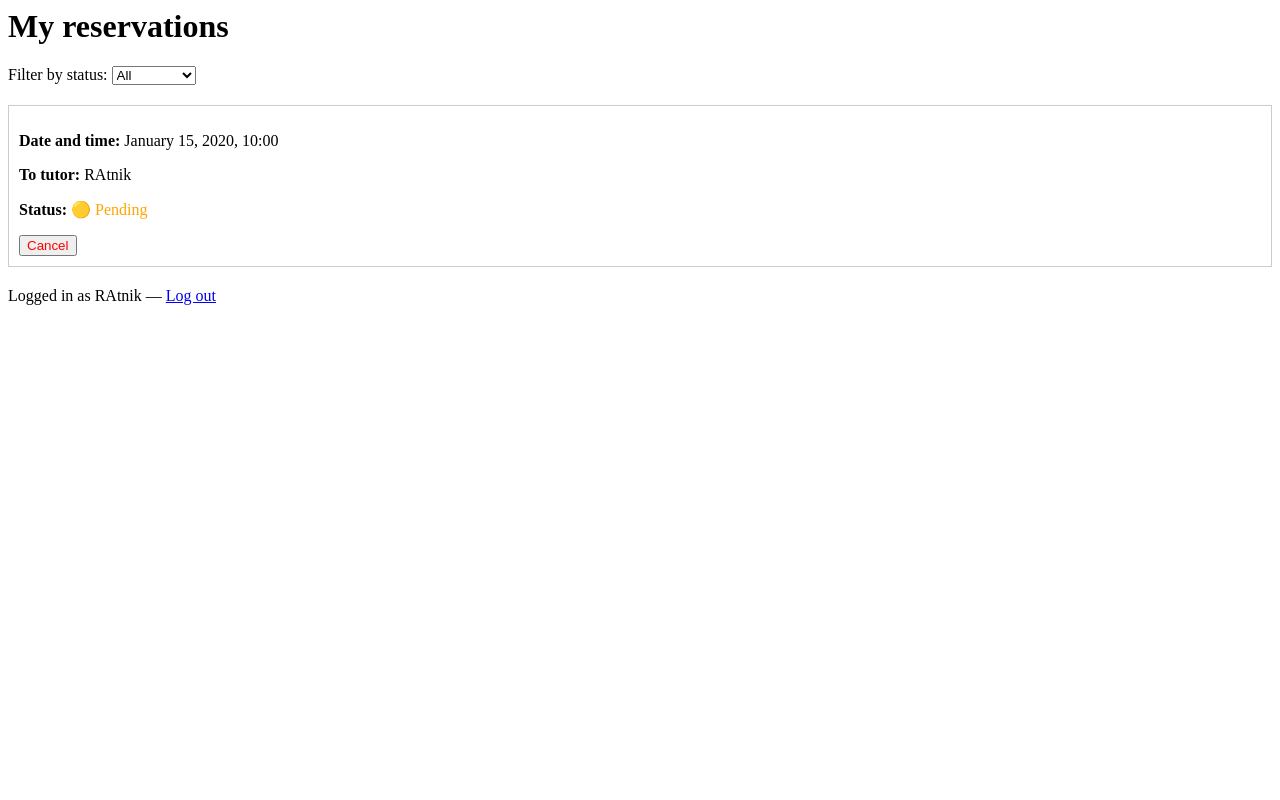
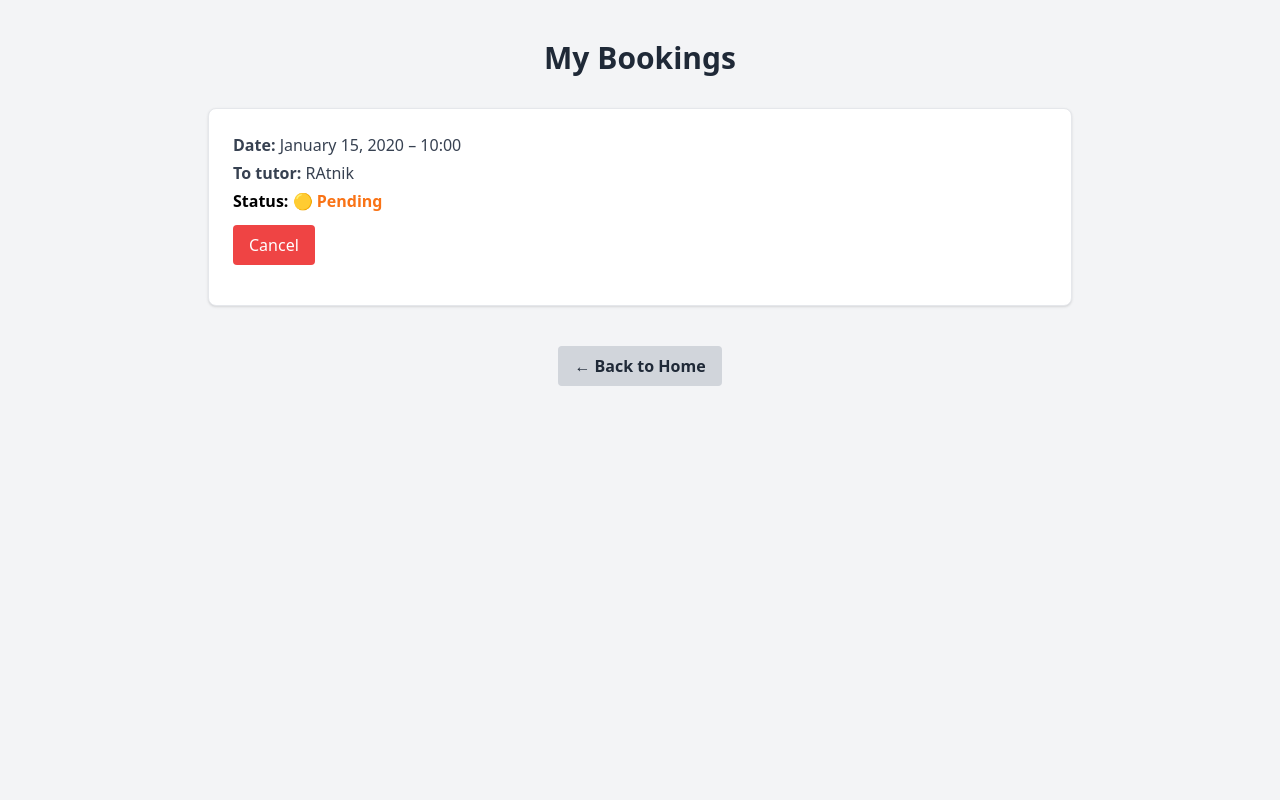
Before and after one commit to RAtnik00/booking-platform, a Django app: page /my-bookings/ in a window 1280 px wide. Run offline with Django 5.2, Linux system fonts and the light colour scheme; a user stored in the database is signed in; data comes from the database, SQL or seed files in the repository; both versions use the stored data as it was after the commit; tables that the repository leaves empty hold one stand-in row (values such as "Sample post"); some libraries are stand-ins or nearby versions.

Commit message:
add new ui

```diff
--- a/tutor_booking/tutors/templates/tutors/my_bookings.html
+++ b/tutor_booking/tutors/templates/tutors/my_bookings.html
@@ -1,56 +1,66 @@
-<h1>My reservations</h1>
+<head>
+  <script src="https://cdn.tailwindcss.com"></script>
+</head>
 
-<form method="get" style="margin-bottom: 20px;">
-  <label for="status">Filter by status:</label>
-  <select name="status" id="status" onchange="this.form.submit()">
-    <option value="">All</option>
-    <option value="pending" {% if request.GET.status == 'pending' %} selected {% endif %}>Pending</option>
-    <option value="confirmed" {% if request.GET.status == 'confirmed' %} selected {% endif %}>Confirmed</option>
-    <option value="cancelled" {% if request.GET.status == 'cancelled' %} selected {% endif %}>Cancelled</option>
+<body class="bg-gray-100 min-h-screen py-10">
 
-  </select>
-</form>
+  <div class="max-w-4xl mx-auto px-4">
+    <h1 class="text-3xl font-bold mb-8 text-center text-gray-800">My Bookings</h1>
 
     {% if bookings %}
+      <div class="space-y-6">
         {% for booking in bookings %}
-    <div style="margin-bottom: 20px; padding: 10px; border: 1px solid #ccc;">
-      <p><strong>Date and time:</strong> {{ booking.datetime|date:"F d, Y, H:i" }}</p>
+          <div class="bg-white p-6 rounded-lg shadow border border-gray-200">
+            <p class="text-gray-700 mb-1">
+              <strong>Date:</strong> {{ booking.datetime|date:"F d, Y – H:i" }}
+            </p>
 
             {% if request.user.role == 'student' %}
-        <p><strong>To tutor:</strong> {{ booking.tutor.username }}</p>
+              <p class="text-gray-700 mb-1"><strong>To tutor:</strong> {{ booking.tutor.username }}</p>
             {% elif request.user.role == 'tutor' %}
-        <p><strong>From student:</strong> {{ booking.student.username }}</p>
+              <p class="text-gray-700 mb-1"><strong>From student:</strong> {{ booking.student.username }}</p>
             {% endif %}
 
-            <p>
+            <p class="mb-3">
               <strong>Status:</strong>
               {% if booking.status == 'pending' %}
-          <span style="color: orange;">🟡 Pending</span>
+                <span class="text-orange-500 font-semibold">🟡 Pending</span>
               {% elif booking.status == 'confirmed' %}
-          <span style="color: green;">🟢 Confirmed</span>
+                <span class="text-green-600 font-semibold">🟢 Confirmed</span>
               {% elif booking.status == 'cancelled' %}
-          <span style="color: gray;">🔴 Cancelled</span>
+                <span class="text-gray-500 font-semibold">🔴 Cancelled</span>
               {% endif %}
             </p>
 
+            <div class="flex space-x-4">
               {% if request.user.role == 'student' and booking.status != 'cancelled' %}
-        <form method="post" action="{% url 'cancel_booking' booking.id %}" style="display:inline;">
+                <form method="post" action="{% url 'cancel_booking' booking.id %}">
                   {% csrf_token %}
-          <button type="submit" style="color: red;">Cancel</button>
+                  <button type="submit" class="bg-red-500 hover:bg-red-600 text-white px-4 py-2 rounded">
+                    Cancel
+                  </button>
                 </form>
               {% endif %}
 
               {% if request.user.role == 'tutor' and booking.status == 'pending' %}
-        <form method="post" action="{% url 'confirm_booking' booking.id %}" style="display:inline;">
+                <form method="post" action="{% url 'confirm_booking' booking.id %}">
                   {% csrf_token %}
-          <button type="submit" style="color: green;">Confirm</button>
+                  <button type="submit" class="bg-green-500 hover:bg-green-600 text-white px-4 py-2 rounded">
+                    Confirm
+                  </button>
                 </form>
               {% endif %}
             </div>
+          </div>
         {% endfor %}
+      </div>
     {% else %}
-      <p>😔 You don’t have any bookings yet.</p>
+      <p class="text-center text-gray-600">😔 You don’t have any bookings yet.</p>
     {% endif %}
-{% if user.is_authenticated %}
-  <p>Logged in as {{ user.username }} — <a href="{% url 'logout' %}">Log out</a></p>
-{% endif %}
+  </div>
+  <div class="mt-10 text-center">
+    <a href="{% url 'home' %}" class="inline-block bg-gray-300 hover:bg-gray-400 text-gray-800 font-semibold py-2 px-4 rounded">
+      ← Back to Home
+    </a>
+  </div>
+</body>
```
Also changed, not shown: tutor_booking/tutors/templates/tutors/home.html (+32 -13 lines), tutor_booking/tutors/templates/tutors/tutor_list.html (+22 -13 lines), tutor_booking/db.sqlite3. Lines whose indentation alone changed are shown as unchanged.
